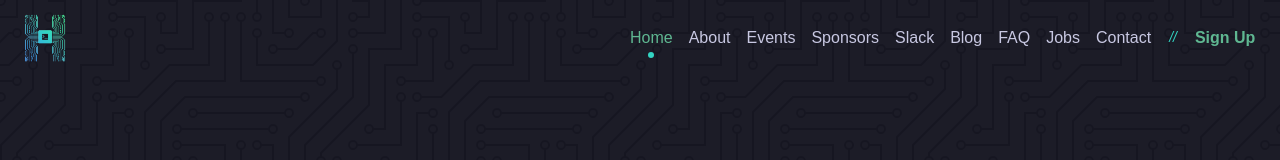
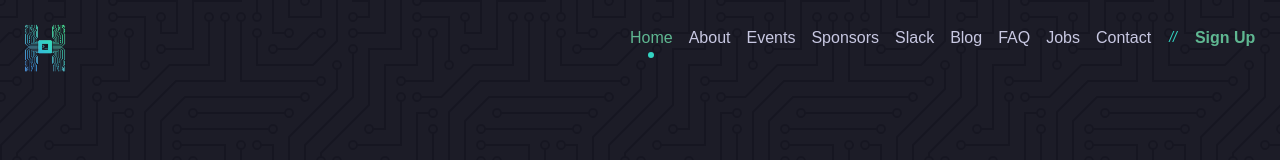
Before and after one commit to hackupstate/hackupstate.com, an Angular app: page /#/home in a window 1280 px wide. Shown: the top 160 px of the page. Built offline with nearby package versions, Linux system fonts and the light colour scheme; a web font is replaced by a local one.

Commit message:
margin added to logo

```diff
--- a/src/app/nav/nav.component.less
+++ b/src/app/nav/nav.component.less
@@ -1,7 +1,7 @@
 @import url("../../styles.less");
 
 header{display: flex; flex-direction: row; justify-content: space-between; align-items: center; width: 100%; height: 75px; padding: 0 25px 0 20px; position: sticky; top: -1px; z-index: 1000;
-    .hu-logo{width: 50px; height: 50px; background: url("../../assets/img/hu-logo-small.png") no-repeat center center; background-size: contain; position: relative; z-index: 10000000;}
+    .hu-logo{width: 50px; height: 50px; margin-top: 20px; background: url("../../assets/img/hu-logo-small.png") no-repeat center center; background-size: contain; position: relative; z-index: 10000000;}
     nav{display: flex; flex-direction: row; justify-content: flex-end; align-items: center; will-change: transform;
         ul{display: flex; flex-direction: row; justify-content: flex-end; align-items: center; margin: 0; padding: 0;
             li{
```
